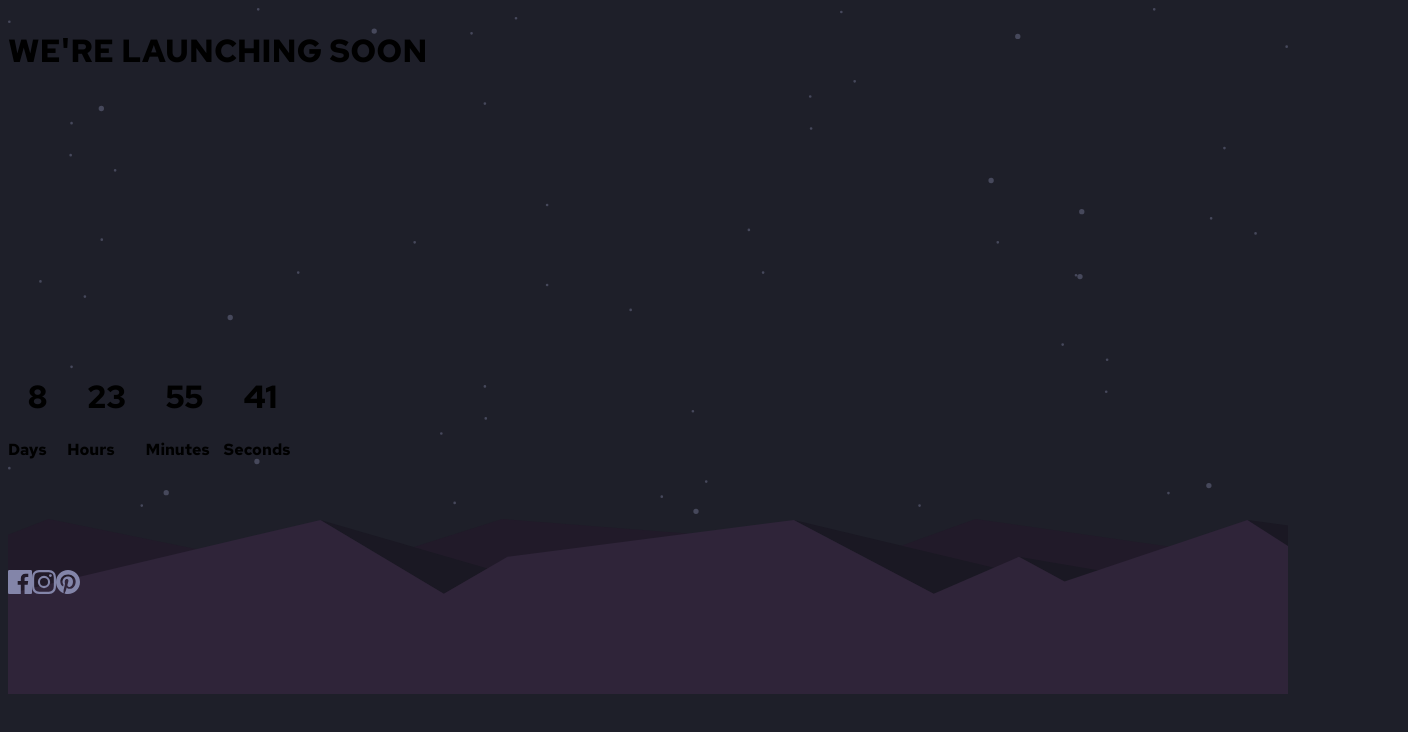
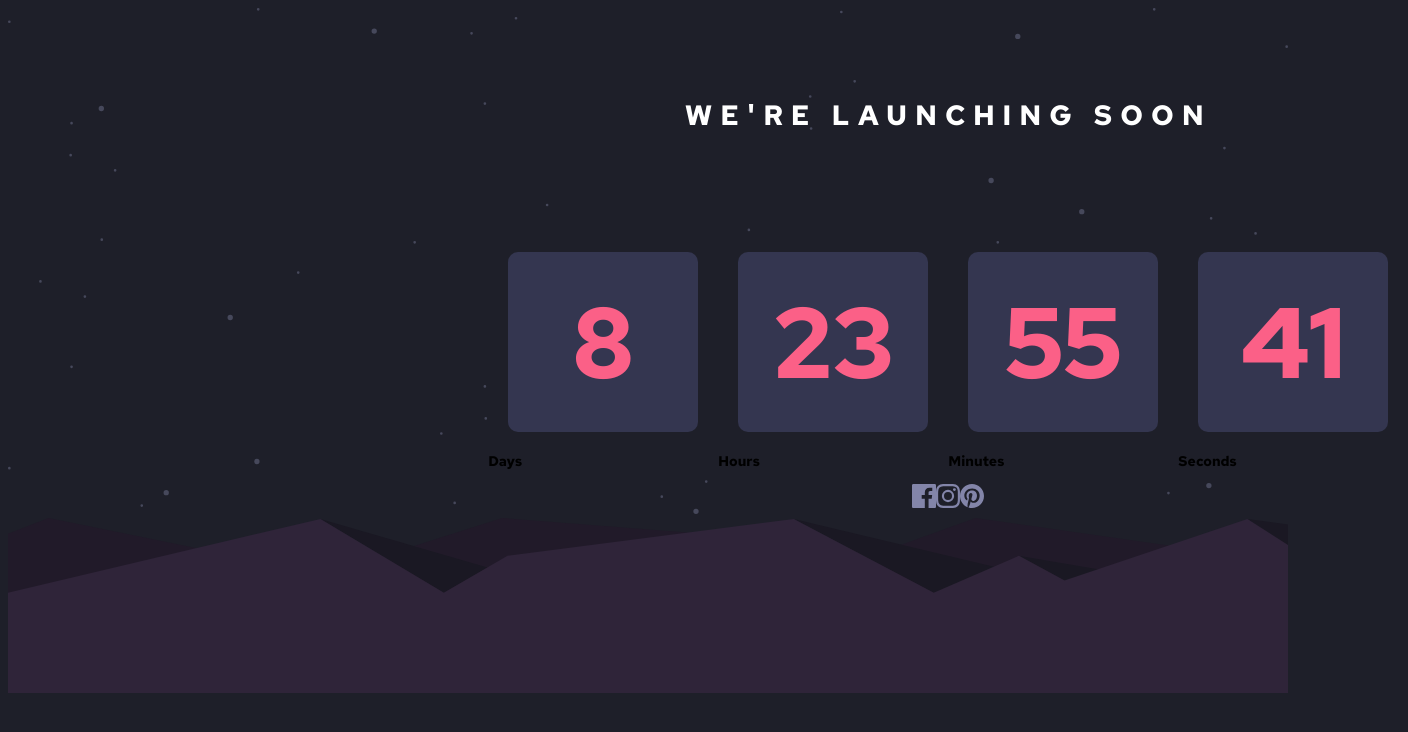
Before and after one commit to kadan-develop/launch_count_down, a React (Vite) app: page / in a window 1280 px wide. Shown: the top 732 px of the page, 1408 px wide, since content can reach past the window. Built offline with nearby package versions, Linux system fonts and the light colour scheme.

Commit message:
added some styles

```diff
--- a/src/App.jsx
+++ b/src/App.jsx
@@ -10,6 +10,7 @@ function App() {
       <img className="stars" src={bgStars} alt="stars-bg" />
       <img className="hills" src={hills} alt="hills-bg" />
 
+      <main>
         <header>
           <Header />
         </header>
@@ -24,6 +25,7 @@ function App() {
         <footer>
           <Footer />
         </footer>
+      </main>
     </>
   );
 }
--- a/src/components/Header.jsx
+++ b/src/components/Header.jsx
@@ -1,5 +1,5 @@
 function Header() {
-  return <h1>WE'RE LAUNCHING SOON</h1>;
+  return <h1 className="title">WE'RE LAUNCHING SOON</h1>;
 }
 
 export default Header;
--- a/src/index.css
+++ b/src/index.css
@@ -2,15 +2,28 @@
   font-family: "Red Hat Text", sans-serif;
   background-color: hsl(235, 16%, 14%);
   overflow: hidden;
+  max-width: 1280px;
+  font-size: 14px;
 }
 
 body {
   position: relative;
 }
 
+main {
+  position: absolute;
+  display: flex;
+  flex-direction: column;
+  justify-content: center;
+  align-items: center;
+  top: 10%;
+  left: 38%;
+}
+
 header {
-  position: absolute;
-  top: 0;
+  color: #fff;
+  font-size: 14px;
+  letter-spacing: 8px;
 }
 
 .stars {
@@ -22,19 +35,28 @@ header {
 }
 
 .main-components {
-  position: absolute;
-  top: 50%;
+  display: flex;
+  margin-top: 80px;
+  justify-content: center;
+  align-items: center;
+  align-content: center;
+}
+
+.card {
   display: flex;
   justify-content: center;
   align-items: center;
-}
-
-.card {
+  width: 190px;
+  height: 180px;
+  background-color: hsl(236, 21%, 26%);
+  border-radius: 10px;
   margin: 20px;
   text-align: center;
+  font-size: 50px;
+  color: hsl(345, 95%, 68%);
 }
 
 footer {
-  position: absolute;
+  /* position: absolute; */
   bottom: 100px;
 }
```
Lines whose indentation alone changed are shown as unchanged.
